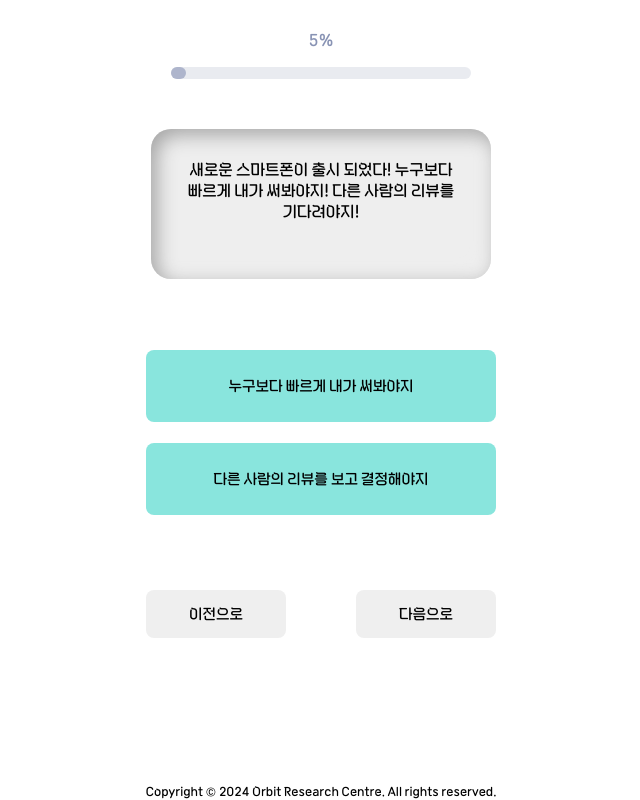
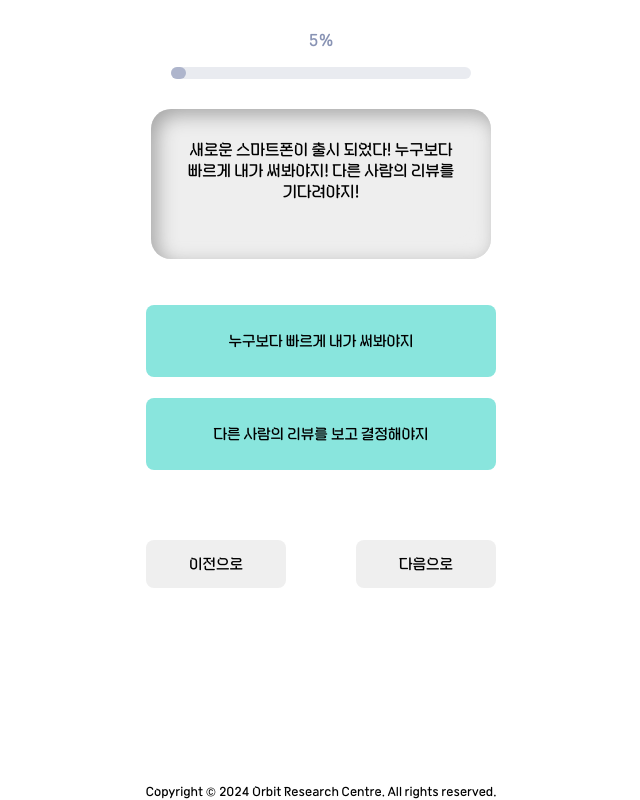
Before and after one commit to orbit-kr/distro-clock, a React (Create React App) app: page /distro-clock/question in a window 1280 px wide. Shown: the whole page, without its empty margins (319-959 px from the left). Built offline with nearby package versions, Linux system fonts and the light colour scheme.

Commit message:
FEAT: improve design

```diff
--- a/src/App.css
+++ b/src/App.css
@@ -1,6 +1,7 @@
 .App {
   text-align: center;
   height: 80vh;
+  width: 100vw;
 }
 
 .App-logo {
@@ -39,11 +40,12 @@
 }
 
 div {
-  font-family: 'seoleimcool'
+  font-family: "seoleimcool";
 }
 
 button {
-  font-family: 'seoleimcool'
+  font-family: "seoleimcool";
+  color: black;
 }
 
 .title {
@@ -54,7 +56,7 @@ button {
   padding: 0;
 }
 
-.title-image-div{
+.title-image-div {
   text-align: center;
 }
 
@@ -71,6 +73,6 @@ button {
   max-width: 480px;
   height: 9vh;
   border-radius: 1vh;
-  background-color: #FFB596;
-  border:none;
+  background-color: #ffb596;
+  border: none;
 }
--- a/src/pages/Question.scss
+++ b/src/pages/Question.scss
@@ -4,17 +4,17 @@
   align-items: center;
 }
 
-.question-div{
+.question-div {
   max-width: 500px;
   height: 100%;
   display: flex;
   flex-direction: column;
   justify-content: center;
   align-items: center;
-  padding: 30px;
+  padding-top: 30px;
 }
 
-.qustion-desc{
+.qustion-desc {
   width: 300px;
   height: 100px;
   justify-content: center;
@@ -25,18 +25,19 @@
   text-align: center;
   word-break: keep-all;
   border-radius: 20px;
-  background: #EEEEEE;
-  box-shadow: inset 6px 6px 19px #a6a6a6,
-              inset -6px -6px 19px #EEEEEE;
-  margin: 50px;
+  background: #eeeeee;
+  box-shadow:
+    inset 6px 6px 19px #a6a6a6,
+    inset -6px -6px 19px #eeeeee;
+  margin: 30px;
 }
 
-.answer-group{
+.answer-group {
   display: flex;
   flex-direction: column;
   justify-content: center;
   align-items: center;
-  padding: 20px;
+  padding: 15px;
 
   button {
     width: 350px !important;
@@ -46,16 +47,16 @@
     font-size: 15px;
     height: 9vh !important;
     border-radius: 1vh !important;
-    background-color: #89E5DD;
-    border:none !important;
+    background-color: #89e5dd;
+    border: none !important;
     margin: 20px !important;
     margin-top: 1px !important;
     word-break: keep-all;
   }
 }
 
-.button-group{
-  button{
+.button-group {
+  button {
     width: 140px;
     font-size: 15px;
     height: 6vh !important;
@@ -63,5 +64,4 @@
     border: none;
     margin: 35px;
   }
-
 }
--- a/src/pages/Result.scss
+++ b/src/pages/Result.scss
@@ -16,8 +16,8 @@
 }
 
 .result-image-div {
-  width: 250px;
-  height: 250px;
+  width: 150px;
+  height: 150px;
   border-radius: 40px;
   background: #ffffff;
   box-shadow:
```
Also changed, not shown: src/fonts/Font.css (+5 -5 lines).
